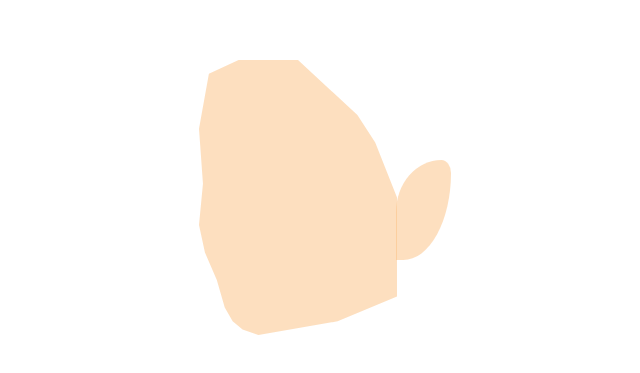
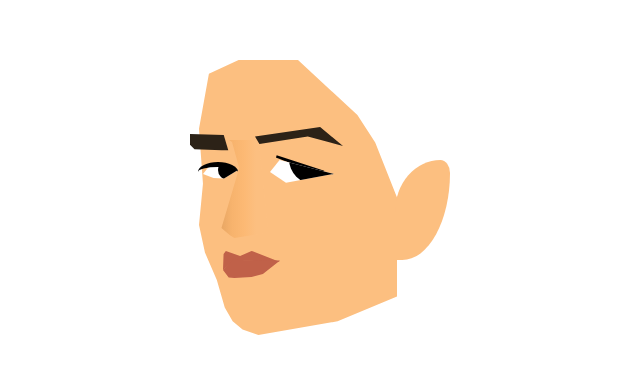
Before and after one commit to Manaswini1832/Lady-with-the-lemon-CSS-, a plain HTML site: page index.html in a window 1280 px wide. Shown: the part 205-578 px from the top of the page, without its empty margins (177-817 px from the left). Drawn offline with Linux system fonts and the light colour scheme.

Commit message:
Add eyebrows,lips

```diff
--- a/index.html
+++ b/index.html
@@ -10,11 +10,21 @@
     <img
       class="painting"
       src="https://www.artzolo.com/sites/default/files/uploads/multi/1817/largest/lady_with_lemon.jpg"
-      alt=""
+      alt="reference"
     />
     <div class="lady">
       <div class="face"></div>
-      <div class="ear"></div>
+      <div class="ear">
+        <div class="nose"></div>
+        <div class="l-eyebrow"></div>
+        <div class="left-eyelid"></div>
+        <div class="left-eye"></div>
+        <div class="r-eyebrow"></div>
+        <div class="right-eyelid"></div>
+        <div class="right-eye"></div>
+        <div class="upper-lip"></div>
+        <div class="lower-lip"></div>
+      </div>
     </div>
   </body>
 </html>
--- a/styles.css
+++ b/styles.css
@@ -1,6 +1,7 @@
 :root {
   --base-skin-color: #fcbf80;
-  --dev-opacity: 0.5; /*This is the opacity given while development for an easy see through*/
+  --dev-opacity: 0.4; /*This is the opacity given while development for an easy see through*/
+  --base-lip-color: #c06149;
 }
 
 * {
@@ -9,6 +10,7 @@
   box-sizing: border-box;
 }
 
+/*This is the reference*/
 .painting {
   position: absolute;
   top: 0;
@@ -29,7 +31,6 @@
   position: relative;
   top: 265px;
   left: 376px;
-  opacity: var(--dev-opacity);
   clip-path: polygon(
     0% 25%,
     5% 5%,
@@ -49,15 +50,185 @@
     0% 60%,
     2% 45%
   );
+  /*   opacity: var(--dev-opacity);
+  opacity: 0; */
 }
 
 .ear {
   width: 55px;
   height: 100px;
   background-color: var(--base-skin-color);
-  opacity: var(--dev-opacity);
   position: relative;
   top: 90px;
-  left: 573px;
+  left: 572px;
   border-radius: 95% 20% 100% 0/ 60% 15% 100% 0;
+  z-index: 3;
+  /*   opacity: var(--dev-opacity); */
 }
+
+.left-eye {
+  width: 35px;
+  height: 20px;
+  background-color: #fff;
+  position: absolute;
+  left: -192px;
+  clip-path: polygon(0% 70%, 18% 30%, 70% 30%, 100% 50%, 60% 92%, 30% 90%);
+  overflow: hidden;
+  /*   opacity:var(--dev-opacity);
+  opacity: 0;  */
+}
+
+/*Left eye pupil*/
+.left-eye:before {
+  content: "";
+  width: 20px;
+  height: 20px;
+  background-color: #000;
+  border-radius: 50%;
+  position: absolute;
+  right: 0;
+}
+
+/*Left eye lid*/
+.left-eyelid {
+  width: 40px;
+  height: 20px;
+  border-radius: 50%;
+  border-top: 5px solid #000;
+  position: absolute;
+  left: -197px;
+  top: 2px;
+  z-index: 4;
+}
+
+.right-eye {
+  width: 64px;
+  height: 24px;
+  background-color: #fff;
+  position: absolute;
+  left: -125px;
+  clip-path: polygon(0% 50%, 15% 0%, 100% 58%, 25% 95%);
+  /*   opacity: var(--dev-opacity);
+  opacity:0;  */
+}
+/*Right eye pupil*/
+.right-eye:before {
+  content: "";
+  width: 50px;
+  height: 50px;
+  background-color: #000;
+  border-radius: 50%;
+  position: absolute;
+  right: -5px;
+  bottom: 0;
+}
+/*Right eye lids*/
+.right-eyelid {
+  content: "";
+  width: 50px;
+  height: 3px;
+  background-color: #000;
+  position: absolute;
+  left: -120px;
+  top: 3px;
+  transform: rotate(18deg);
+  border-radius: 0 0 100% 100%/ 100% 0 50% 50%;
+}
+
+.nose {
+  width: 48px;
+  height: 100px;
+  background-color: var(--base-skin-color);
+  position: absolute;
+  left: -175px;
+  top: -20px;
+  clip-path: polygon(
+    19% 0%,
+    80% 0%,
+    100% 92%,
+    70% 95%,
+    30% 98%,
+    20% 95%,
+    3% 88%,
+    40% 28%,
+    25% 2%
+  );
+  background-image: linear-gradient(
+    to right,
+    #e6a563,
+    #f7b36d,
+    #fcb974,
+    #fcbf80,
+    #fcbf80
+  );
+  /*   opacity:var(--dev-opacity);
+  opacity: 0; */
+}
+
+.l-eyebrow {
+  width: 45px;
+  height: 18px;
+  background-color: #2c2217;
+  position: absolute;
+  left: -205px;
+  top: -26px;
+  clip-path: polygon(0% 0%, 75% 5%, 85% 90%, 70% 90%, 10% 85%, 0% 60%);
+  /*  opacity: var(--dev-opacity);
+  opacity: 0;  */
+}
+
+.r-eyebrow {
+  width: 88px;
+  height: 19px;
+  background-color: #2c2217;
+  position: absolute;
+  left: -140px;
+  top: -33px;
+  clip-path: polygon(0% 50%, 74% 0%, 100% 100%, 60% 50%, 5% 90%);
+  /*   opacity: var(--dev-opacity);
+  opacity: 0; */
+}
+
+.upper-lip {
+  width: 57px;
+  height: 20px;
+  background-color: var(--base-lip-color);
+  position: absolute;
+  left: -172px;
+  top: 90px;
+  clip-path: polygon(
+    0% 100%,
+    1% 20%,
+    5% 5%,
+    30% 30%,
+    50% 5%,
+    52% 6%,
+    100% 60%,
+    80% 60%,
+    30% 50%,
+    20% 50%
+  );
+  /*   opacity: var(--dev-opacity); */
+  /*   opacity: 0; */
+}
+
+.lower-lip {
+  width: 57px;
+  height: 20px;
+  background-color: var(--base-lip-color);
+  position: absolute;
+  left: -172px;
+  top: 98px;
+  clip-path: polygon(
+    0% 60%,
+    20% 0%,
+    30% 10%,
+    100% 12%,
+    70% 80%,
+    50% 95%,
+    20% 100%,
+    10% 98%
+  );
+  /*   opacity: var(--dev-opacity); */
+  /*   opacity: 0; */
+}
```
